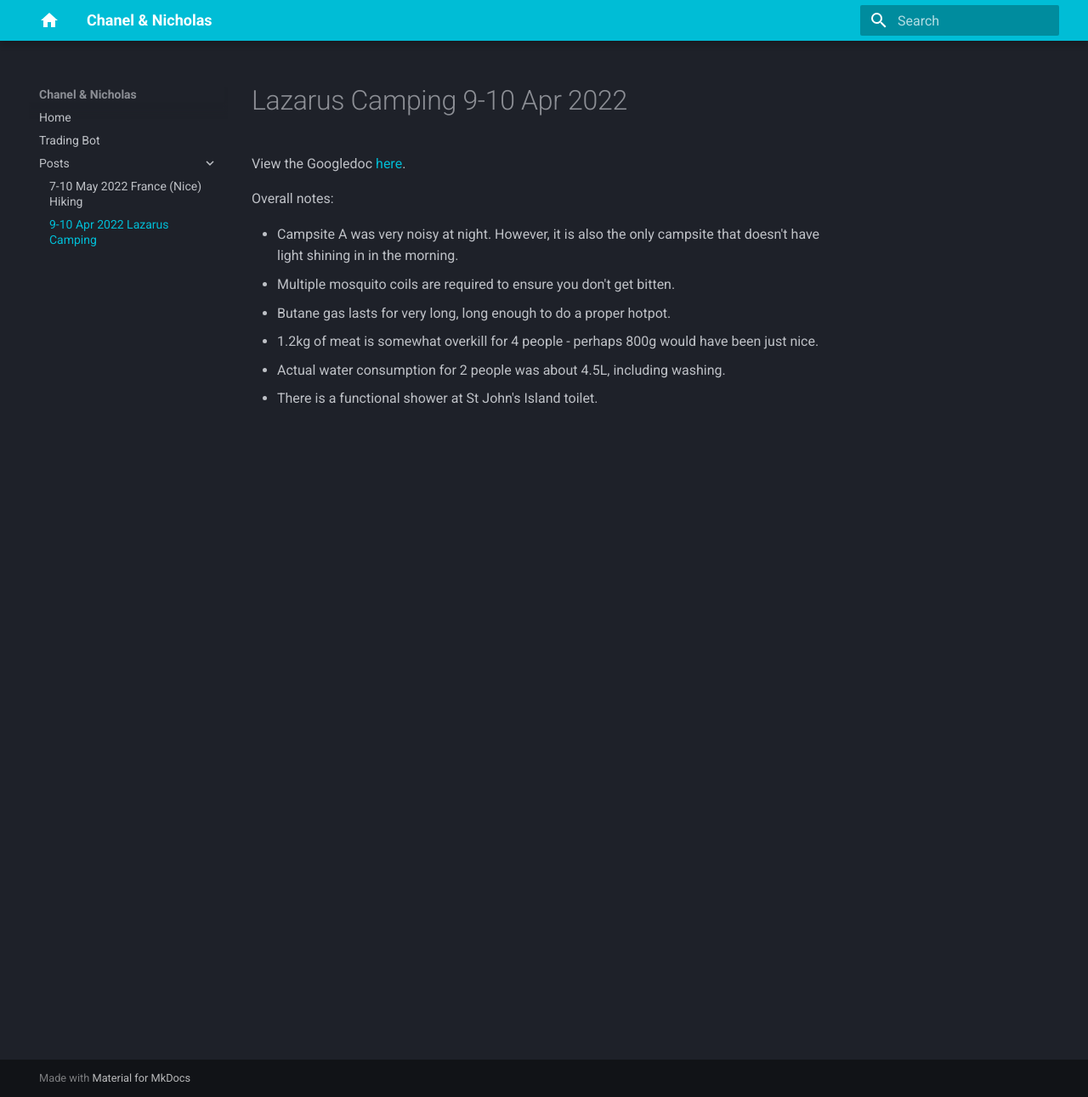
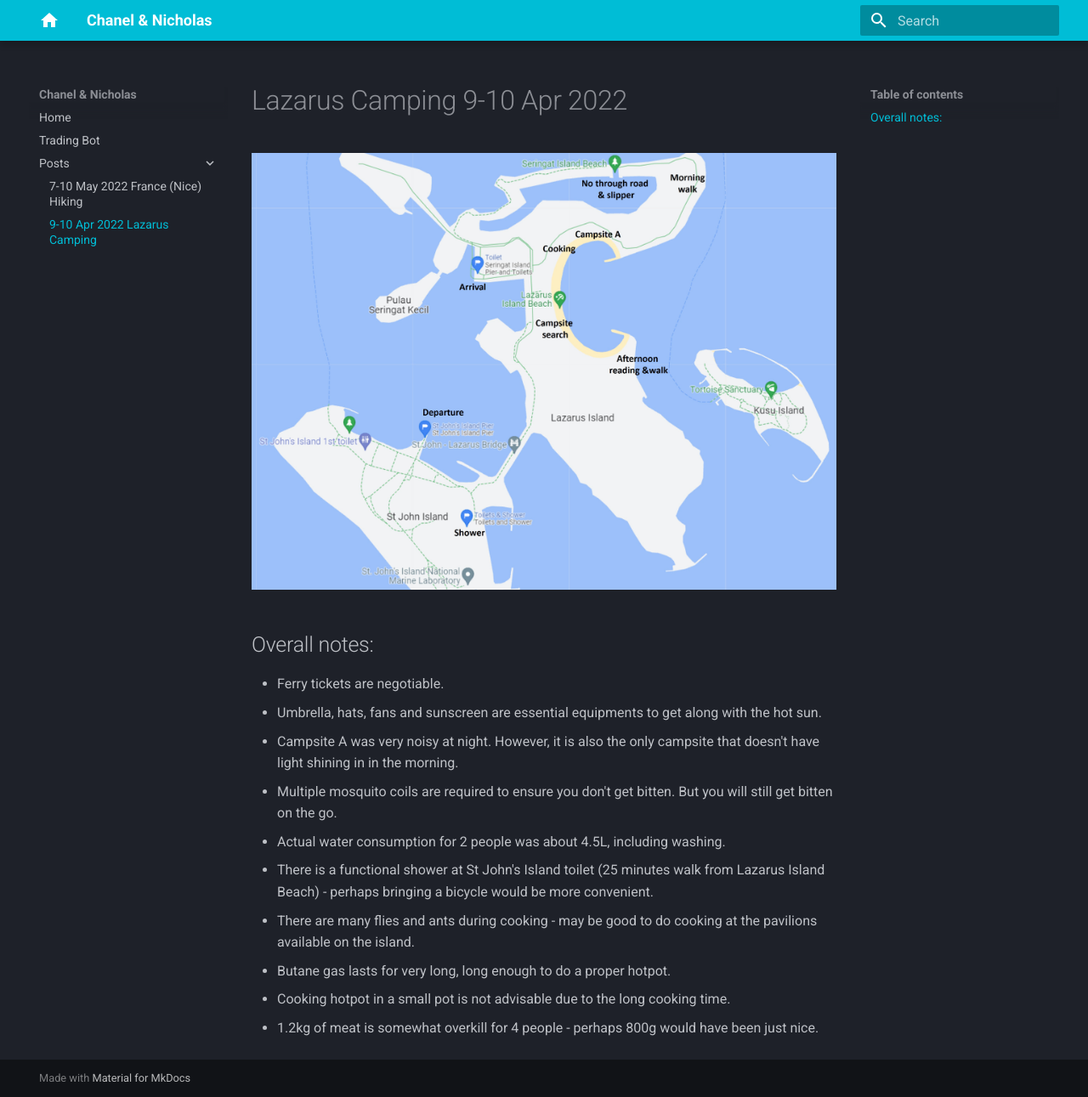
Before and after one commit to extrange/chanel, an MkDocs documentation site: the page built from docs/posts/2022-04-09-lazarus-camping.md, in a window 1280 px wide and 1291 px high. Shown: the whole window at 85% size. Built offline with MkDocs 1.6.1 and Material for MkDocs 9.7.7, drawn with Linux system fonts in a browser that asks for light colours.

Commit message:
Added more notes for lazarus camping trip.

```diff
--- a/docs/posts/2022-04-09-lazarus-camping.md
+++ b/docs/posts/2022-04-09-lazarus-camping.md
@@ -1,12 +1,15 @@
 # Lazarus Camping 9-10 Apr 2022
 
-View the Googledoc [here](https://docs.google.com/document/d/1VgrcRbaE5e53prO1wEJPsizRMgcrywAKtR38Z9SLu44/edit?usp=sharing).
+![](/static/2022-04/lazarus-island-map.jpg)
+## Overall notes:
 
-Overall notes:
-
+- Ferry tickets are negotiable.
+- Umbrella, hats, fans and sunscreen are essential equipments to get along with the hot sun.
 - Campsite A was very noisy at night. However, it is also the only campsite that doesn't have light shining in in the morning.
-- Multiple mosquito coils are required to ensure you don't get bitten.
+- Multiple mosquito coils are required to ensure you don't get bitten. But you will still get bitten on the go.
+- Actual water consumption for 2 people was about 4.5L, including washing.
+- There is a functional shower at St John's Island toilet (25 minutes walk from Lazarus Island Beach) - perhaps bringing a bicycle would be more convenient.
+- There are many flies and ants during cooking - may be good to do cooking at the pavilions available on the island.
 - Butane gas lasts for very long, long enough to do a proper hotpot.
+- Cooking hotpot in a small pot is not advisable due to the long cooking time.
 - 1.2kg of meat is somewhat overkill for 4 people - perhaps 800g would have been just nice.
-- Actual water consumption for 2 people was about 4.5L, including washing.
-- There is a functional shower at St John's Island toilet.
```
Also changed, not shown: docs/static/2022-04/lazarus-island-map.jpg (added).
